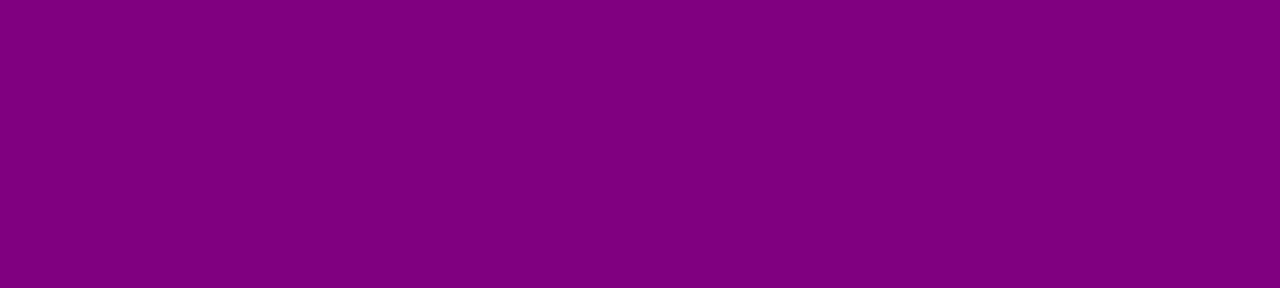
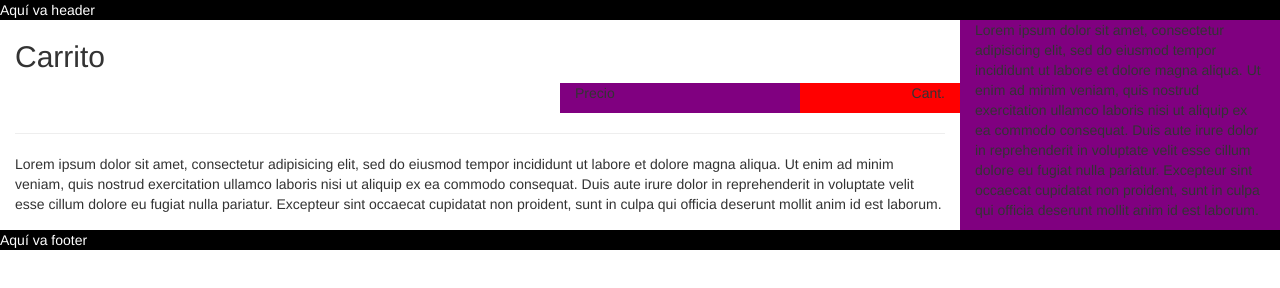
Before and after one commit to IlseMagali/carrito-compras-erail, a plain HTML site: page index.html in a window 1280 px wide. Drawn offline with nearby package versions, Linux system fonts and the light colour scheme; files whose address does not match are found by name.

Commit message:
estructura inicial

```diff
--- a/assets/css/styles.css
+++ b/assets/css/styles.css
@@ -1,3 +1,12 @@
-body {
+header, footer{
+  background-color: black;
+  color:white;
+}
+
+.color-columna-dos {
   background-color: purple;
 }
+
+.color-columna-tres {
+  background-color: red;
+}
--- a/index.html
+++ b/index.html
@@ -9,6 +9,64 @@
     <title></title>
   </head>
   <body>
+    <header>
+      Aquí va header
+    </header>
+      <section class="container-fluid">
+        <section class="row">
+          <section class="col-md-9">
+            <section class="row">
+              <section class="col-md-12">
+                <h2>
+                  Carrito
+                </h2>
+              </section>
+            </section>
+            <section class="row">
+              <section class="col-md-3 col-md-offset-7 color-columna-dos">
+                <p>
+                  Precio
+                </p>
+              </section>
+              <section class="col-md-2 color-columna-tres">
+                <p class="pull-right">
+                  Cant.
+                </p>
+              </section>
+            </section>
+            <section class="row">
+              <section class="col-md-12">
+                <hr>
+              </section>
+            </section>
+            <p>
+              Lorem ipsum dolor sit amet, consectetur adipisicing elit,
+              sed do eiusmod tempor incididunt ut labore et dolore magna
+              aliqua. Ut enim ad minim veniam, quis nostrud exercitation
+              ullamco laboris nisi ut aliquip ex ea commodo consequat.
+              Duis aute irure dolor in reprehenderit in voluptate velit esse
+              cillum dolore eu fugiat nulla pariatur. Excepteur sint occaecat
+              cupidatat non proident, sunt in culpa qui officia deserunt mollit
+              anim id est laborum.
+            </p>
+          </section>
+          <section class="col-md-3 color-columna-dos">
+            <p>
+              Lorem ipsum dolor sit amet, consectetur adipisicing elit,
+              sed do eiusmod tempor incididunt ut labore et dolore magna
+              aliqua. Ut enim ad minim veniam, quis nostrud exercitation
+              ullamco laboris nisi ut aliquip ex ea commodo consequat.
+              Duis aute irure dolor in reprehenderit in voluptate velit esse
+              cillum dolore eu fugiat nulla pariatur. Excepteur sint occaecat
+              cupidatat non proident, sunt in culpa qui officia deserunt mollit
+              anim id est laborum.
+            </p>
+          </section>
+        </section>
+      </section>
+    <footer>
+      Aquí va footer
+    </footer>
     <!-- jQuery (necessary for Bootstrap's JavaScript plugins) -->
     <script src="https://ajax.googleapis.com/ajax/libs/jquery/1.12.4/jquery.min.js">
     </script>
```
Also changed, not shown: assets/img/amazon-carrito.png (added), assets/img/amazon-dummy-busqueda.jpg (added), assets/img/amazon-dummy-carrusel-home.jpg (added), assets/img/amazon-dummy1.jpg (added), assets/img/amazon-dummy2.jpg (added), assets/img/amazon-stars.dummy.png (added), 3 other files.
